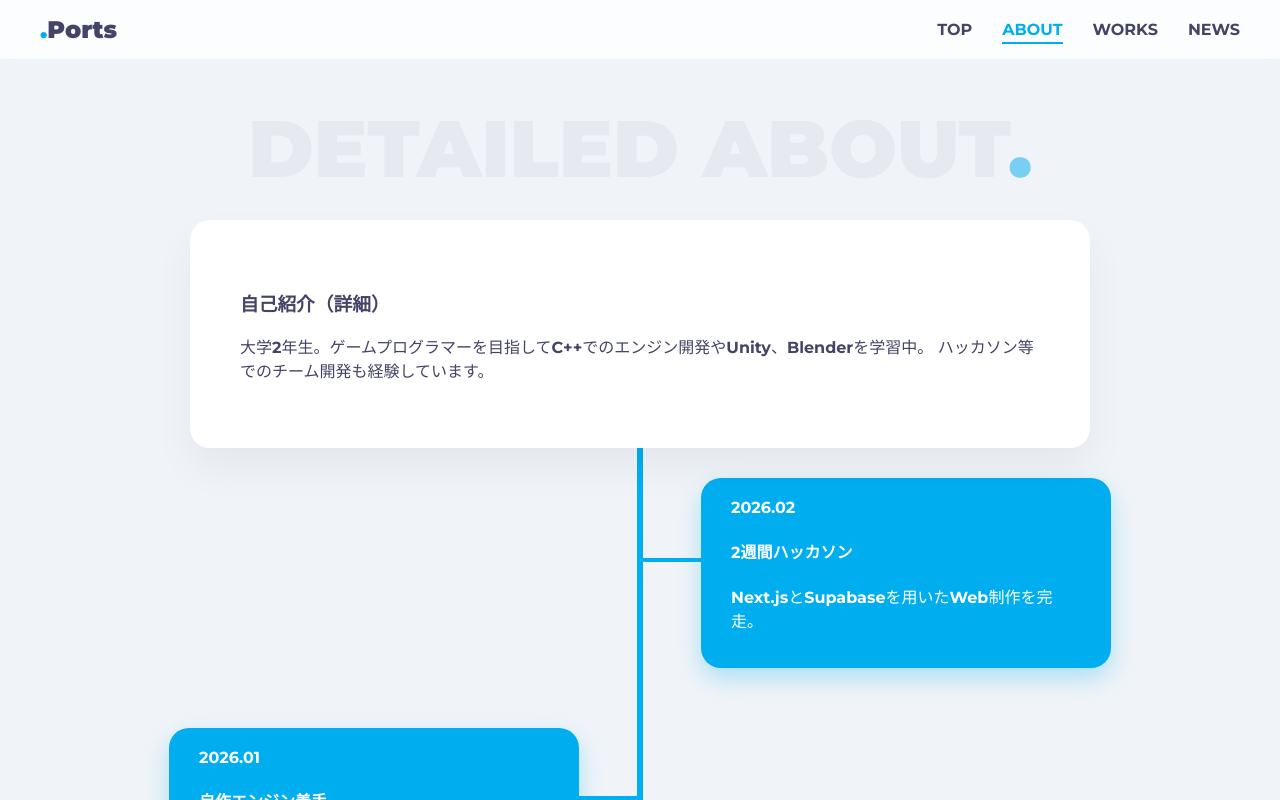
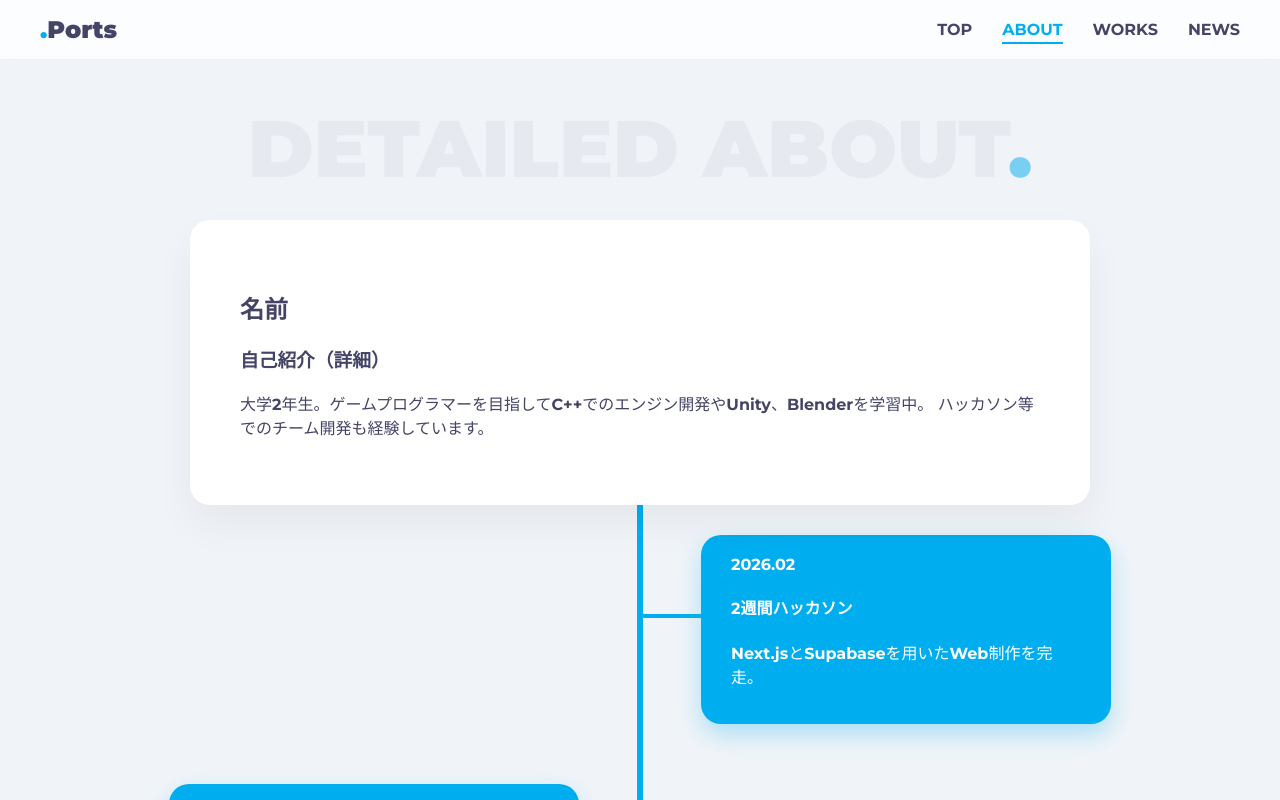
Before and after one commit to STsou-gra/Ports, a Vue app: page /about in a window 1280 px wide. Shown: the top 800 px of the page. Built offline with nearby package versions, Linux system fonts and the light colour scheme.

Commit message:
自己紹介ページ・名前欄追加

```diff
--- a/src/views/AboutView.vue
+++ b/src/views/AboutView.vue
@@ -28,6 +28,7 @@ onMounted(() => {
       <h2 class="section-title-en">DETAILED ABOUT<span>.</span></h2>
 
       <div class="detail-card main-root">
+        <h2>名前</h2>
         <h3>自己紹介（詳細）</h3>
         <p>
           大学2年生。ゲームプログラマーを目指してC++でのエンジン開発やUnity、Blenderを学習中。
```
